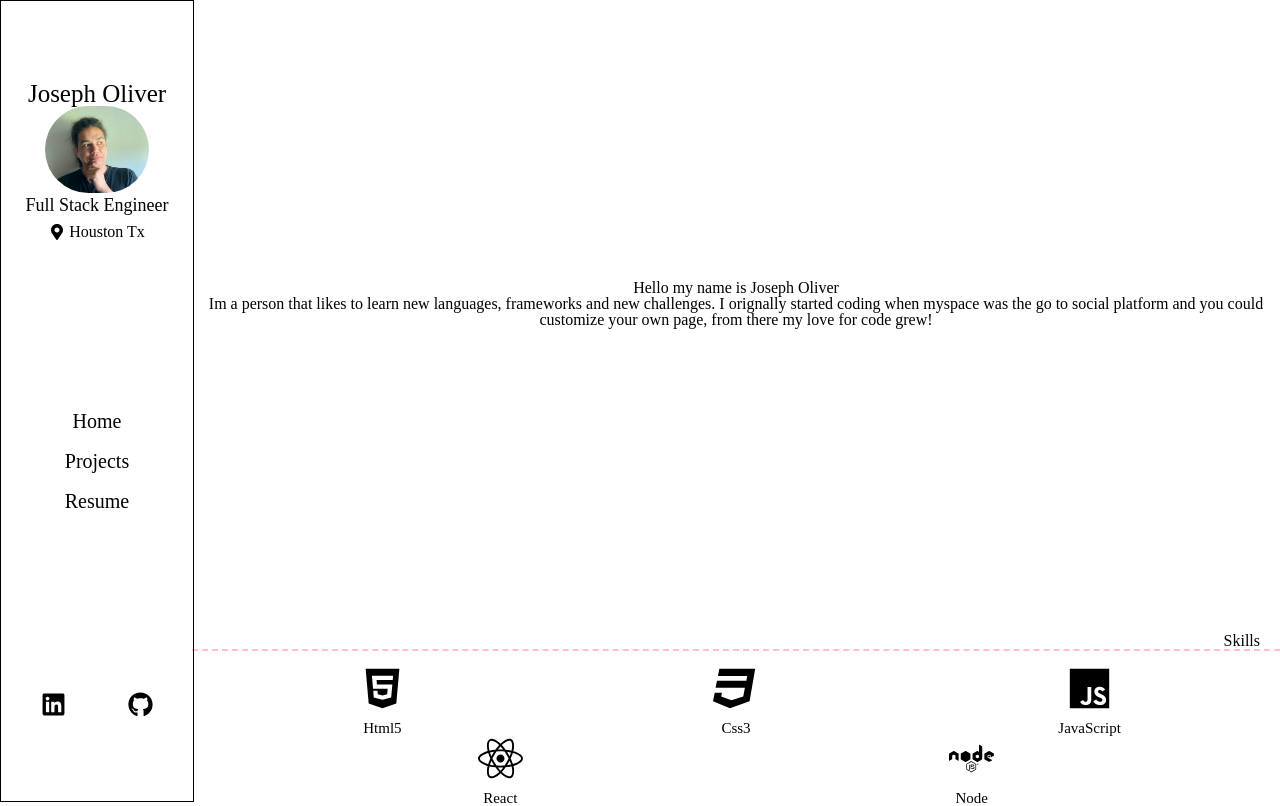
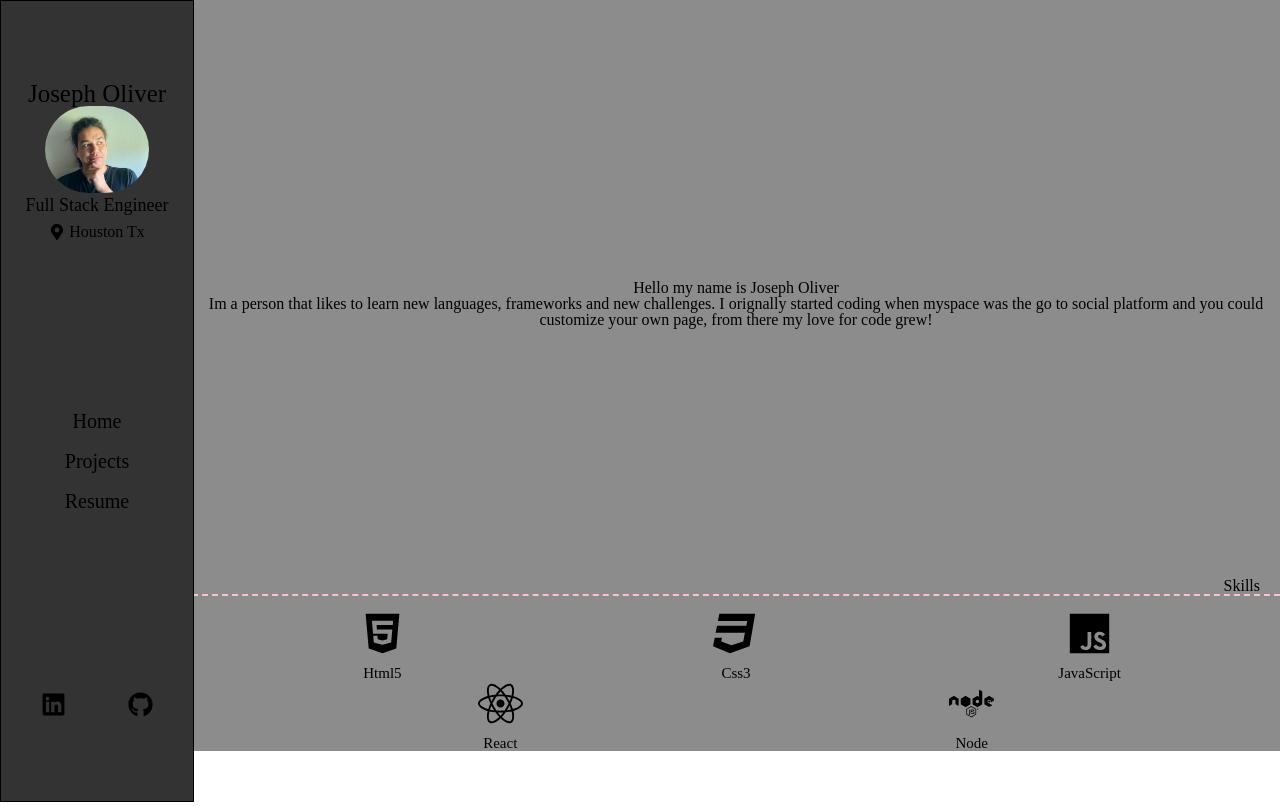
Before and after one commit to j0liver/mysite3, a React (Create React App) app: page / in a window 1280 px wide. Built offline with nearby package versions, Linux system fonts and the light colour scheme.

Commit message:
removed unneeded height

```diff
--- a/src/App.css
+++ b/src/App.css
@@ -4,6 +4,8 @@
 	display: flex;
 	justify-content: flex-end;
 	width: 85%;
+	height: auto;
+	background-color: #8c8c8c;
 }
 @media (max-width: 760px){
 		.App{
--- a/src/components/Home.css
+++ b/src/components/Home.css
@@ -6,12 +6,13 @@
 .HomeTextContainer{
     /* border: 1px solid blue; */
     width: 100%;
-    height: 97vh;
+    /* height: auto; */
     display: flex;
     flex-direction: column;
     align-items: center;
     justify-content: space-between;
     margin-top: 30px;
+    background-color: #8c8c8c;
 }
 
 .HomeTextContainer .text{
--- a/src/components/Projects.css
+++ b/src/components/Projects.css
@@ -1,6 +1,6 @@
 .projects{
     width: 100%;
-    height: 100vh;
+    height: auto;
     /* vertical-align: middle;  */
 
 }
--- a/src/components/SideNav.css
+++ b/src/components/SideNav.css
@@ -9,6 +9,7 @@ nav{
     margin: auto 0;
     position: fixed;
     text-align: center;
+    background-color: #333333
   }
     @media (max-width: 760px){
       nav{
```
